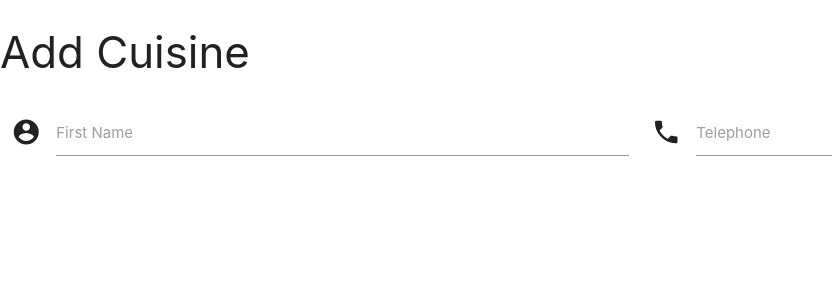
After one commit to Code-Institute-Submissions/ricebowl-milestone3project, a Flask app: page /add_cuisine in a window 1280 px wide. The commit adds this page. Shown: the top 300 px of the page, without its empty margins (0-832 px from the left). Run offline with Flask 2, Linux system fonts and the light colour scheme; some libraries are stand-ins or nearby versions.

Commit message:
Linked accordion in recipes.html to MongoDB and added addcuisine.html

```diff
--- a/app.py
+++ b/app.py
@@ -15,6 +15,9 @@ mongo = PyMongo(app)
 def get_recipes():
     return render_template("recipes.html", recipes=mongo.db.recipes.find())
 
+@app.route('/add_cuisine')
+def add_cuisine():
+    return render_template("addcuisine.html")
 
 if __name__ == '__main__':
     app.run(host=os.environ.get('IP'),
--- /dev/null
+++ b/templates/addcuisine.html
@@ -0,0 +1,21 @@
+{% extends 'base.html' %}{% block content %}
+
+<h3>Add Cuisine</h3>
+<div class="row">
+    <form action="" method="POST" class="col s12">
+      <div class="row">
+        <div class="input-field col s6">
+          <i class="material-icons prefix">account_circle</i>
+          <input id="icon_prefix" type="text" class="validate">
+          <label for="icon_prefix">First Name</label>
+        </div>
+        <div class="input-field col s6">
+          <i class="material-icons prefix">phone</i>
+          <input id="icon_telephone" type="tel" class="validate">
+          <label for="icon_telephone">Telephone</label>
+        </div>
+      </div>
+    </form>
+  </div>
+
+{% endblock %}
```
Also changed, not shown: templates/recipes.html (+12 -19 lines).
